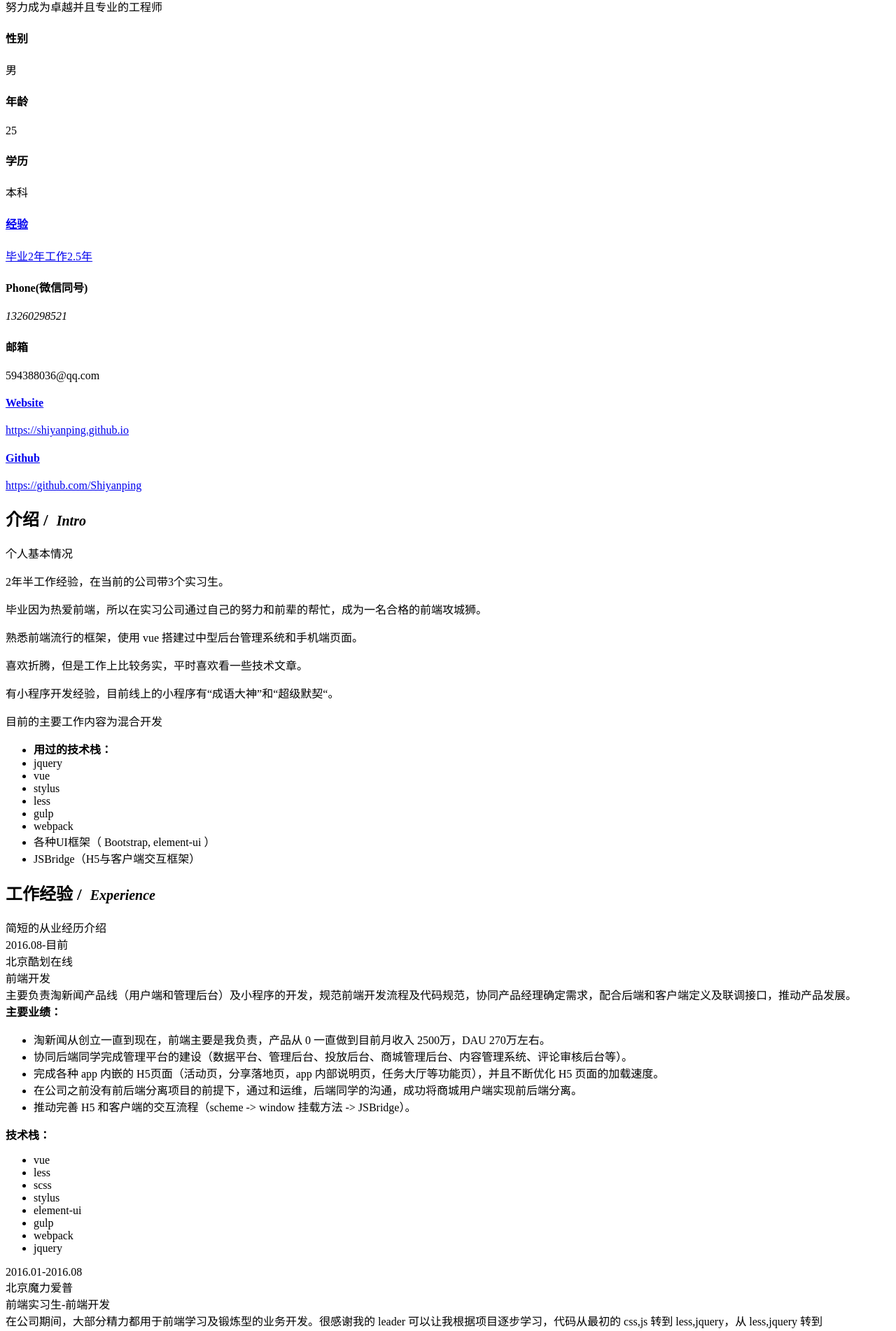
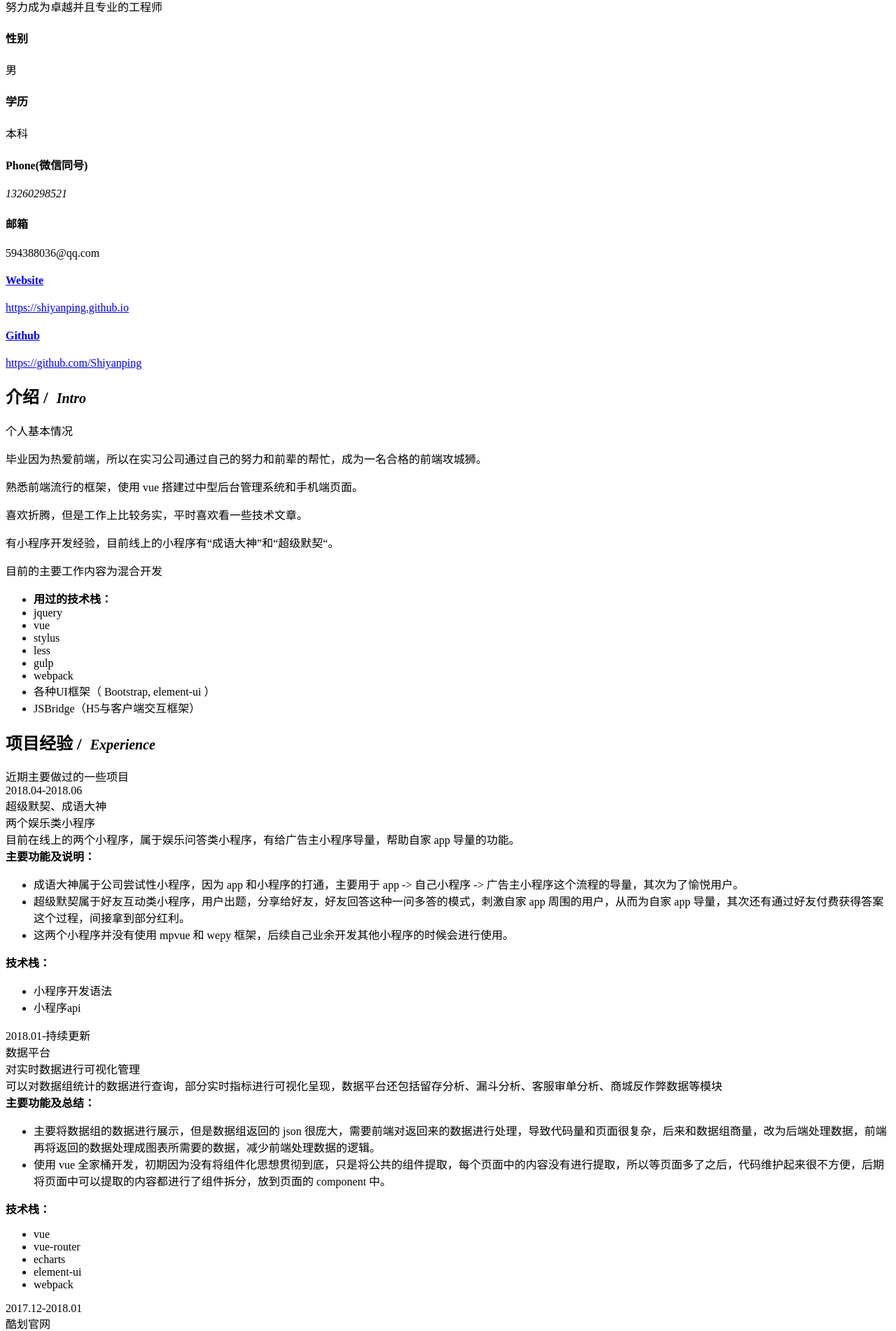
Before and after one commit to Shiyanping/resume, a Vue app: page / in a window 1280 px wide. Shown: the part 796-2698 px from the top of the page at 70% size. Built offline with nearby package versions, Linux system fonts and the light colour scheme; what vue-resource would draw is missing.

Commit message:
修改简历

```diff
--- a/src/pages/front.vue
+++ b/src/pages/front.vue
@@ -35,24 +35,24 @@
                     <div class="info">男</div>
                   </div>
                 </div>
-                <div class="col-xs-6 col-md-6 col-lg-3">
+                <!-- <div class="col-xs-6 col-md-6 col-lg-3">
                   <div class="item wow inShow" data-wow-delay="0.45s">
                     <h4>年龄</h4>
                     <div class="info">{{calcDate(userInfo.birthday)}}</div>
                   </div>
-                </div>
+                </div> -->
                 <div class="col-md-6 col-lg-3">
                   <div class="item wow inShow" data-wow-delay="0.5s" :href="'mailto:'+userInfo.email">
                     <h4>学历</h4>
                     <div class="info">{{userInfo.education}}</div>
                   </div>
                 </div>
-                <div class="col-md-6 col-lg-3">
+                <!-- <div class="col-md-6 col-lg-3">
                   <a class="item wow inShow" data-wow-delay="0.55s" :href="userInfo.website" target="_blank">
                     <h4>经验</h4>
                     <div class="info">{{userInfo.exp[0]+(calcDate(userInfo.workSince)-1)+userInfo.exp[1]+(calcDate(userInfo.workSince)-0.5)+userInfo.exp[2]}}</div>
                   </a>
-                </div>
+                </div> -->
               </div>
               <div class="row">
                 <div class="col-md-6 col-lg-3">
@@ -114,7 +114,7 @@
         </div>
       </div>
     </section>
-    <section class="section">
+    <!-- <section class="section">
       <div class="container">
         <div class="section-bg section-header-bg"></div>
         <div class="section-bg section-content-bg"></div>
@@ -157,7 +157,7 @@
           </div>
         </div>
       </div>
-    </section>
+    </section> -->
     <section class="section">
       <div class="container">
         <div class="section-bg section-header-bg"></div>
@@ -183,7 +183,7 @@
                 </div>
                 <div class="col-md-7">
                   <div class="content">{{item.description}}</div>
-                  <div class="tips" v-for="(tip, experienceTipIndex) in item.tips">
+                  <div class="tips" v-for="(tip, experienceTipIndex) in item.tips" :key="experienceTipIndex">
                     <b>{{tip.title}}</b>
                     <ul>
                       <li v-for="(list,listIndex) in tip.content" :key="listIndex">{{list}}</li>
--- a/static/resume.json
+++ b/static/resume.json
@@ -2,7 +2,7 @@
   "name":"石燕平",
   "sex":"男",
   "birthday":"1994-06-27",
-  "workSince":"2016-02-01",
+  "workSince":"2015-02-01",
   "exp":["毕业","年工作","年"],
   "nickname":"小石不识月",
   "firstName":"Shi",
@@ -20,7 +20,6 @@
   "email":"594388036@qq.com",
   "intro":{
     "content":[
-      "2年半工作经验，在当前的公司带3个实习生。",
       "毕业因为热爱前端，所以在实习公司通过自己的努力和前辈的帮忙，成为一名合格的前端攻城狮。",
       "熟悉前端流行的框架，使用 vue 搭建过中型后台管理系统和手机端页面。",
       "喜欢折腾，但是工作上比较务实，平时喜欢看一些技术文章。",
```
Also changed, not shown: 1 other file (tests, documents, lock files or other folders).
